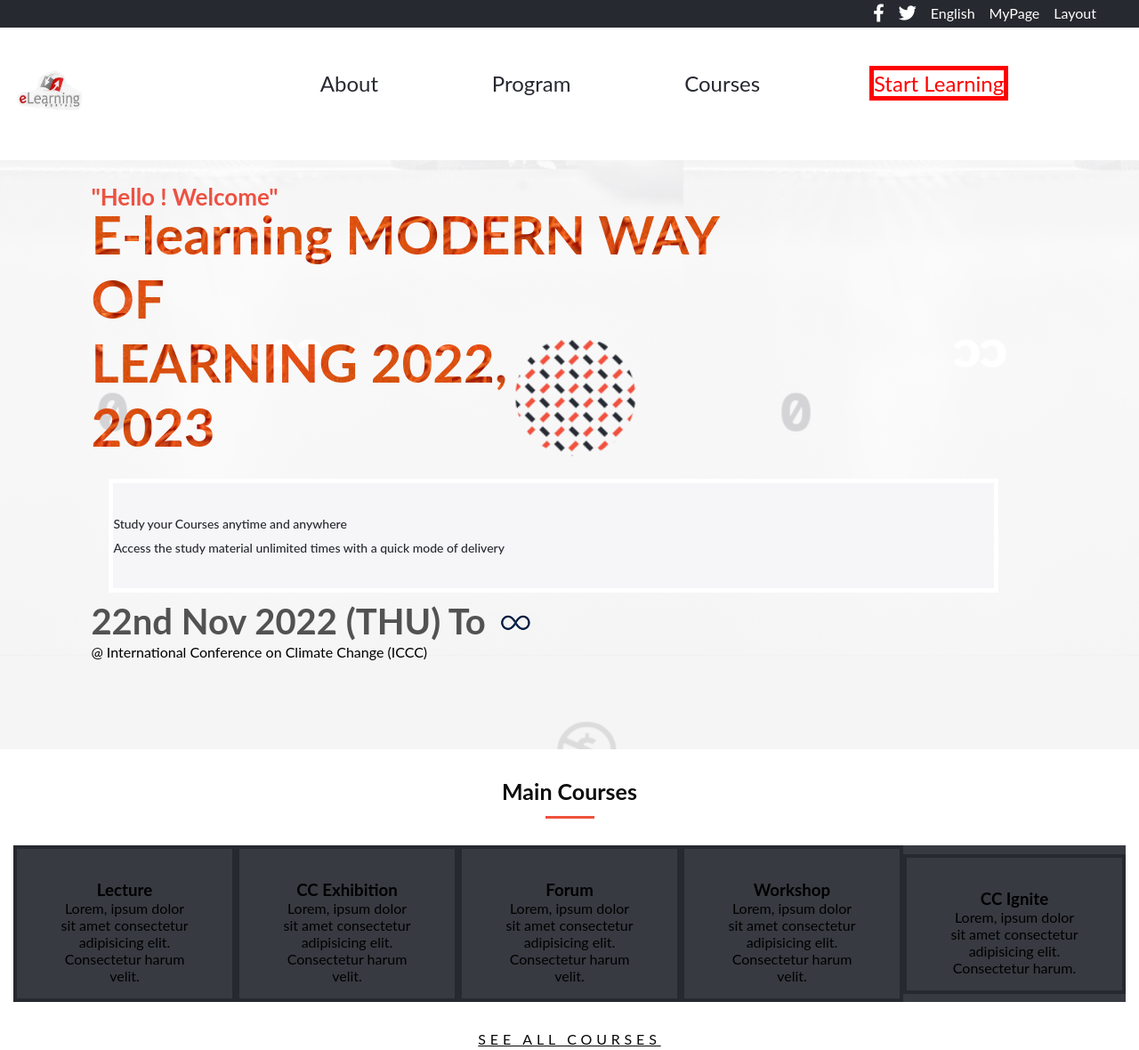
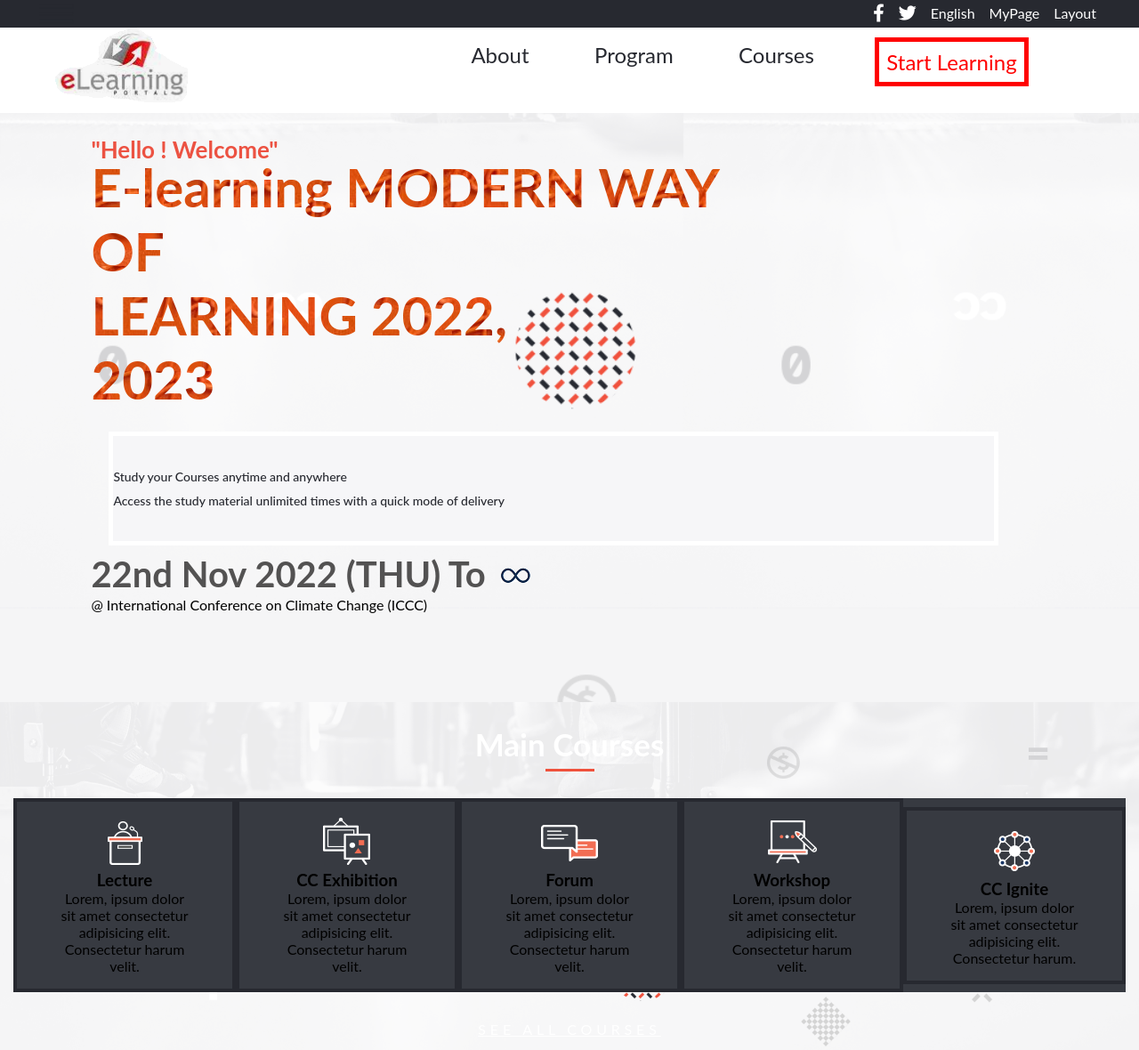
Before and after one commit to Yordinia/yordi-capstone-project, a website: page index.html in a window 1280 px wide. Shown: the top 1180 px of the page at 89% size. Drawn offline with Linux system fonts and the light colour scheme.

Commit message:
All main program icons

```diff
--- a/index.html
+++ b/index.html
@@ -29,8 +29,8 @@
           </ul>
          </div>
          <div class="sec-header">
-          <div class="logo">
-            <a href="./index.html"> <img src="./images/logo.png" alt="logo for e learning website" width="100" height="50"></a>
+          <div>
+            <a href="./index.html"> <img class="logo" src="./images/logo.png" alt="logo for e learning website"></a>
           </div>
           <nav class="nav">
            <ul class="toggle">
@@ -125,6 +125,5 @@
           </div>
       </footer>
     </div>
-    <!-- End  -->
   </body>
 </html>
--- a/script.js
+++ b/script.js
@@ -28,7 +28,6 @@ const popUp = function () {
 humburger.addEventListener('click', popUp);
 
 const features = document.querySelector('#introduction');
-// const activities = document.querySelector('.featured-activities');
 const activitiesArray = [
   {
     id: '1',
@@ -144,5 +143,3 @@ const createActivities = () => {
 };
 
 createActivities();
-
-/** For hover effect */
--- a/style.css
+++ b/style.css
@@ -38,6 +38,10 @@
   display: flex;
   flex-direction: column;
   cursor: pointer;
+}
+
+.logo {
+
 }
 
 .bar {
@@ -132,11 +136,11 @@ section:first-child h6 {
 }
 
 .main-program h2 {
-  font-size: 25px;
+  font-size: 35px;
   font-weight: 700;
   line-height: 30px;
   padding-inline: 15%;
-  color: rgb(14, 13, 13);
+  color: rgb(255, 255, 255);
   margin: auto;
 }
 
@@ -160,7 +164,7 @@ section:first-child h6 {
 }
 
 #see-program {
-  color: rgb(8, 8, 8);
+  color: rgb(255, 255, 255);
   letter-spacing: 0.3rem;
 }
 
@@ -291,15 +295,13 @@ section:first-child h6 {
     display: flex;
   }
 
-  /* .top-header {
-    padding: 1rem 10rem;
-  } */
-
   .sec-header {
     display: flex;
     flex-direction: row;
     justify-content: space-between;
-    padding: 3rem 0.5rem;
+    width: 100vw;
+    margin: auto;
+    max-width: 1200px;
   }
 
   .toggle {
@@ -307,8 +309,8 @@ section:first-child h6 {
     flex-direction: row;
     justify-content: space-evenly;
     list-style-type: none;
-    width: 80vw;
-    margin: 0 1rem;
+    width: 60vw;
+    margin: 1rem;
   }
 
   #start-learning {
@@ -316,6 +318,7 @@ section:first-child h6 {
     display: flex;
     width: 100%;
     color: red;
+    padding: 0.5rem;
   }
 
   .popup {
```
Also changed, not shown: about.html (+0 -1 lines), README.md, images/desktop_bg.png (deleted), images/main-bg.png (added), images/program_icon_01.png (added), images/program_icon_02.png (added), images/program_icon_03.png (added), images/program_icon_04.png (added), images/program_icon_05.png (added), 1 other file.
